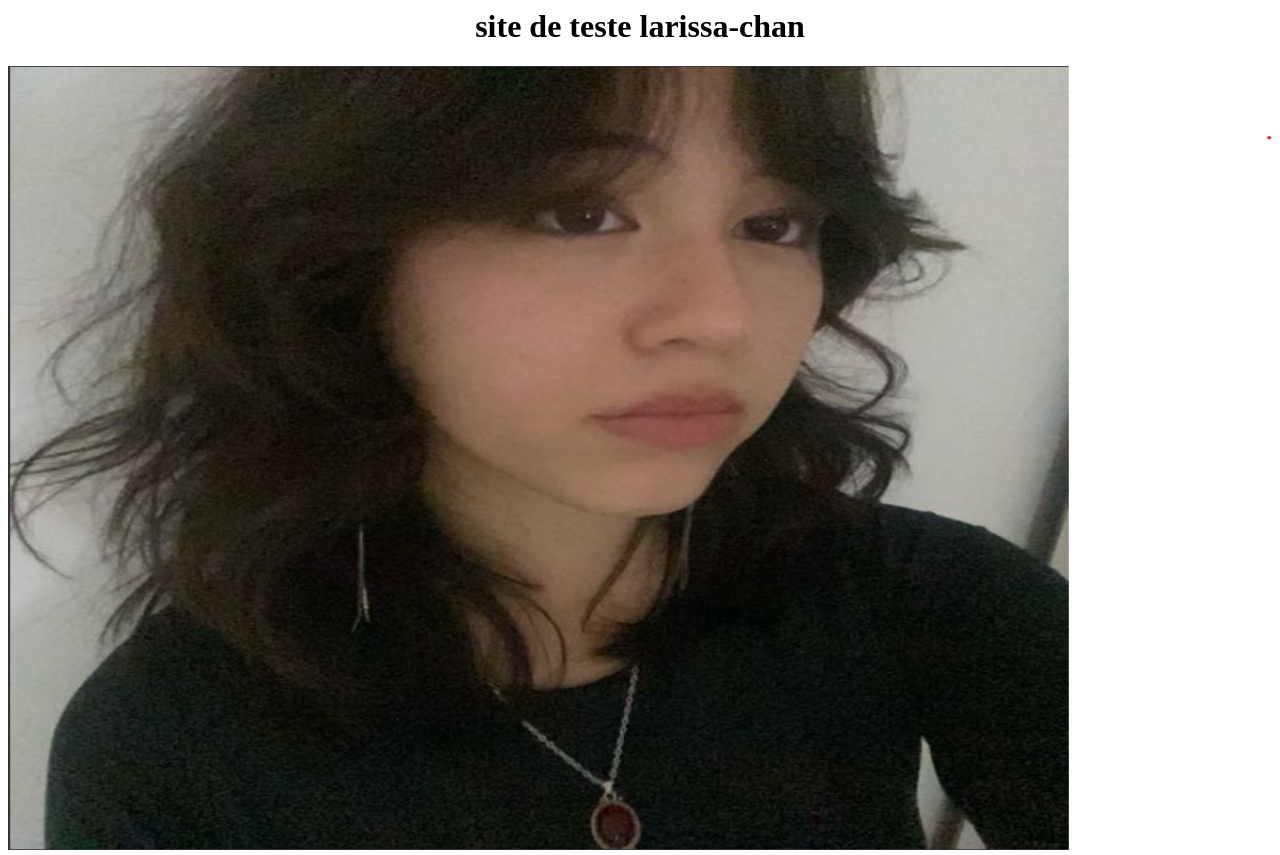
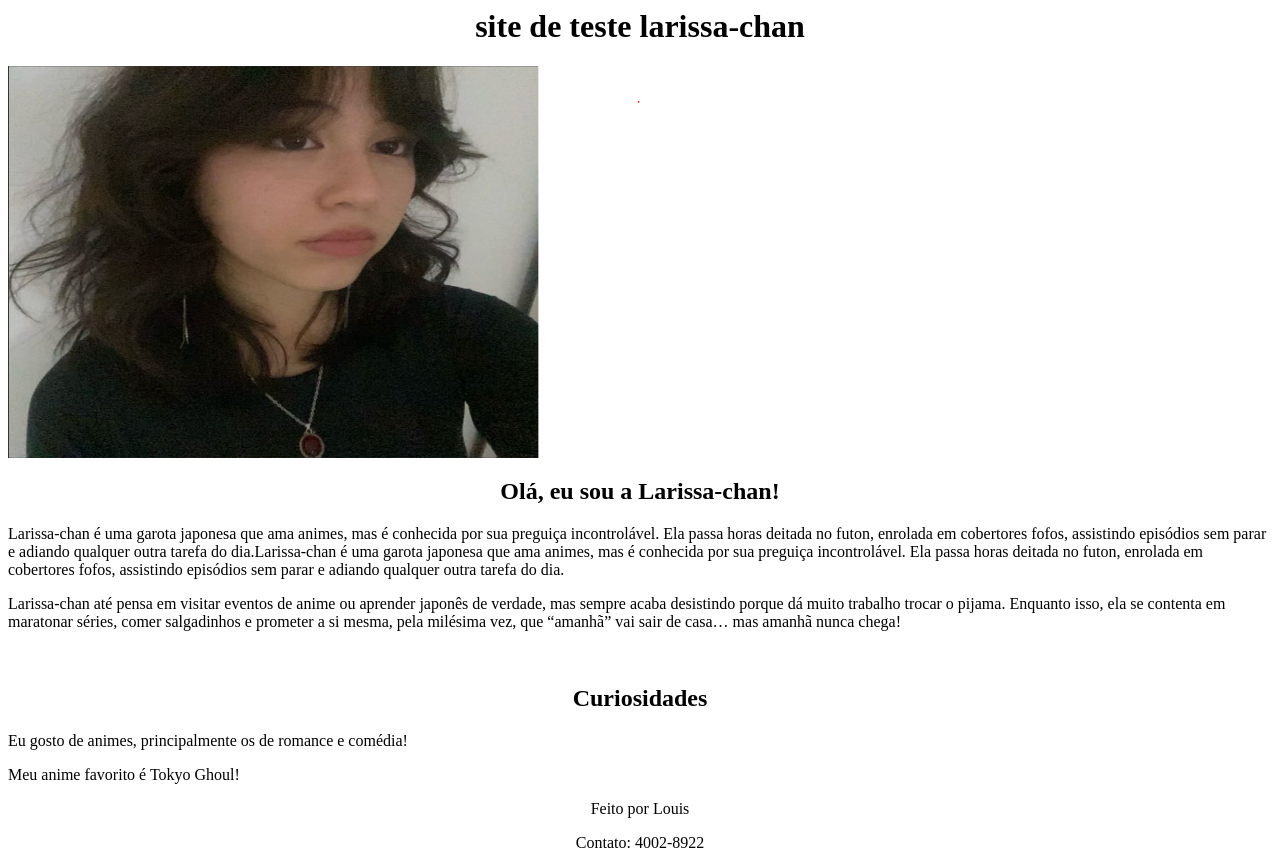
Before and after one commit to kuhako81/site, a plain HTML site: page index.html in a window 1280 px wide. Shown: the top 855 px of the page. Drawn offline with Linux system fonts and the light colour scheme.

Commit message:
Update index.html

```diff
--- a/index.html
+++ b/index.html
@@ -3,7 +3,7 @@
  <title align="center">larissa-chan</title>
     <head>
         <h1 style="color: black;" align="center">site de teste larissa-chan</h1>
-        <img src="https://raw.githubusercontent.com/kuhako81/site/refs/heads/main/larissa.png" alt="foto da laissa" width="100%" height="100%"></img>
+        <img src="https://raw.githubusercontent.com/kuhako81/site/refs/heads/main/larissa.png" alt="foto da laissa" width="50%" height="50%"></img>
     </head>
     <body>
         <h2 style="color: black;" align="center">Olá, eu sou a Larissa-chan!</h2>
```
